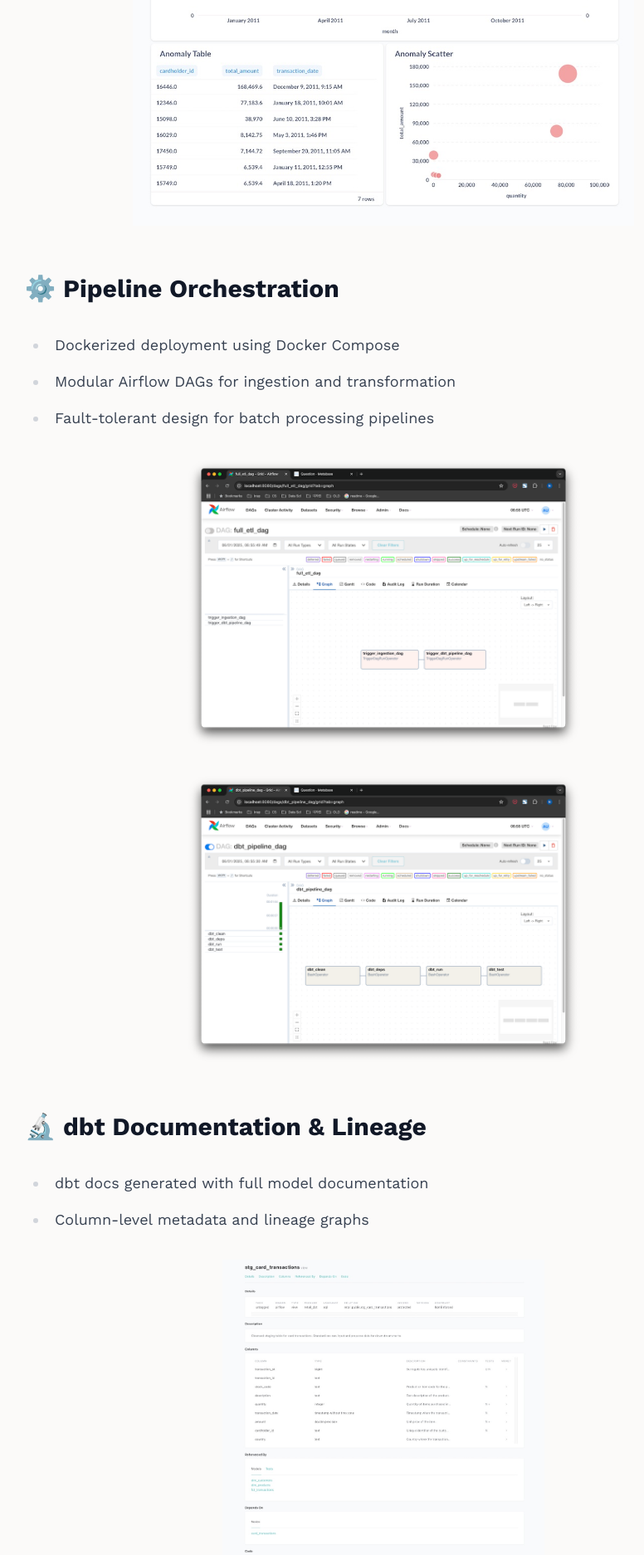
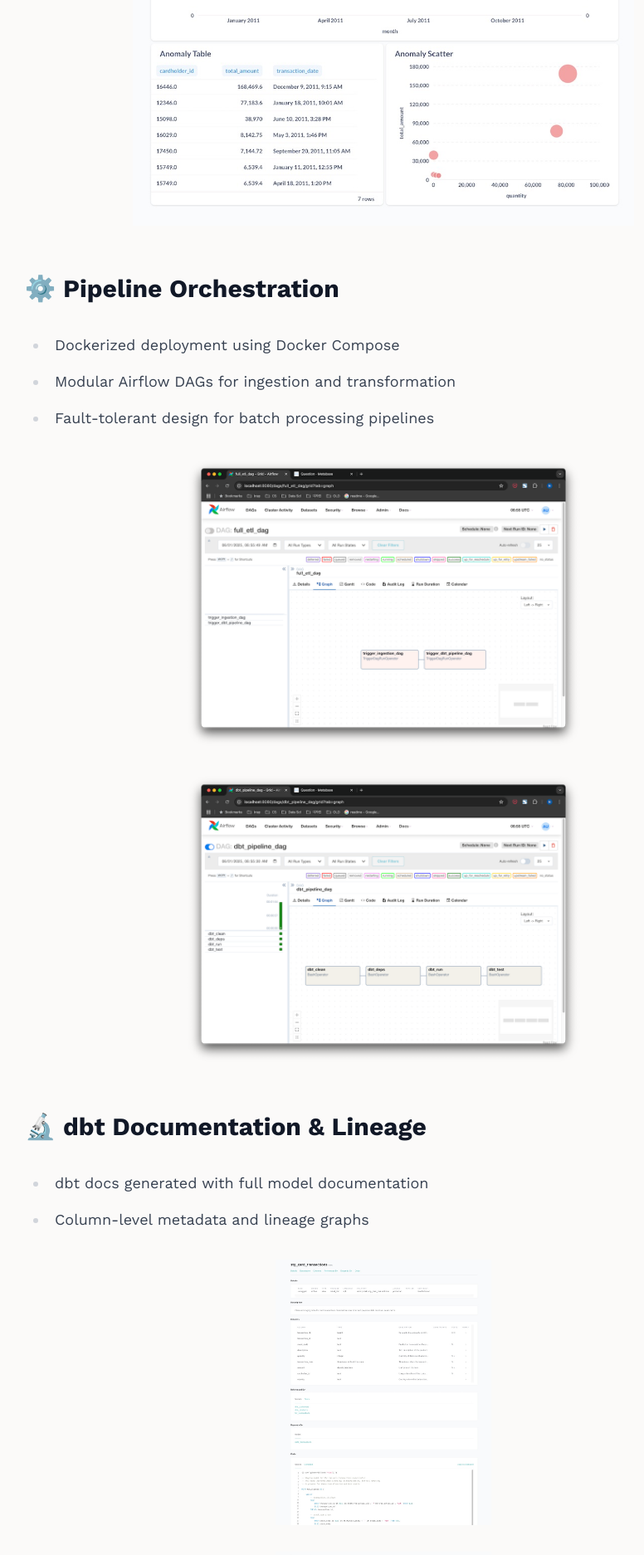
Before and after one commit to namikimlab/namikimlab.github.io, a Jekyll site: the page built from _projects/card-data-mart.md, in a window 1280 px wide. Shown: the part 4526-6400 px from the top of the page at 83% size, without its empty margins (178-954 px from the left). Built offline with Jekyll 4.4.1, drawn with Linux system fonts in a browser that asks for light colours; nearby versions of some CDN libraries.

```diff
--- a/_projects/card-data-mart.md
+++ b/_projects/card-data-mart.md
@@ -99,12 +99,12 @@ Built fully automated dashboards with Metabase:
 - Column-level metadata and lineage graphs
 
 <p align="center">
-  <img src="/assets/projects/card-data-mart/dbt_doc_1.jpg" alt="dbt doc" width="45%" />
-  <img src="/assets/projects/card-data-mart/dbt_doc_2.png" alt="dbt doc" width="45%" />
+  <img src="/assets/projects/card-data-mart/dbt_doc_1.jpg" alt="dbt doc" width="30%" />
+  <img src="/assets/projects/card-data-mart/dbt_doc_2.png" alt="dbt doc" width="30%" />
 </p>
 
 <p align="center">
-  <img src="/assets/projects/card-data-mart/dbt_lineage.png" alt="dbt lineage" width="60%" />
+  <img src="/assets/projects/card-data-mart/dbt_lineage.png" alt="dbt lineage" width="70%" />
 </p>
 
 
```
Also changed, not shown: about.md (+1 -1 lines), contact.md (+2 -2 lines).
